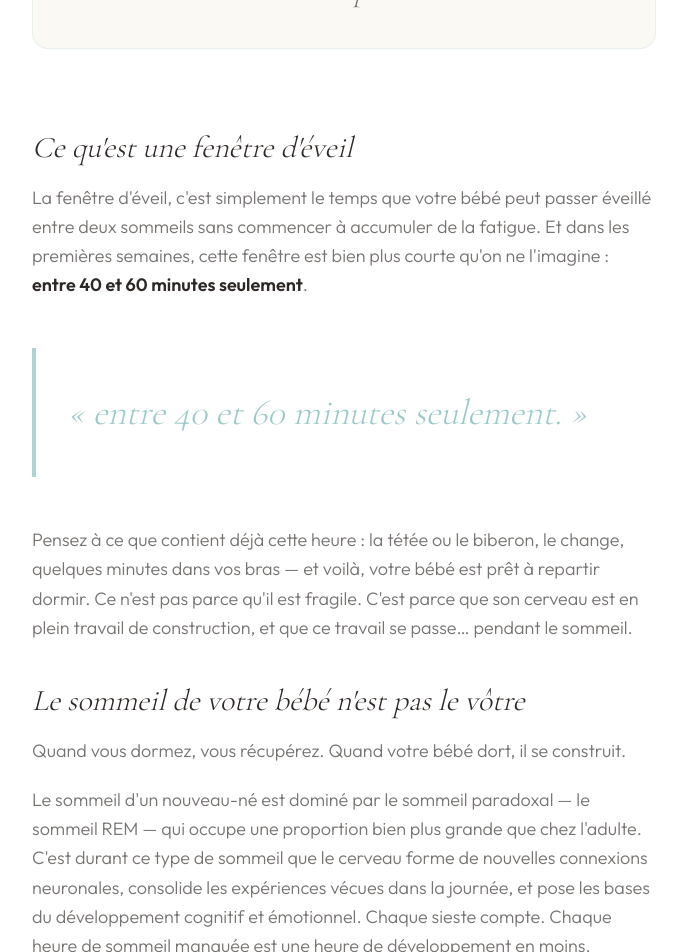
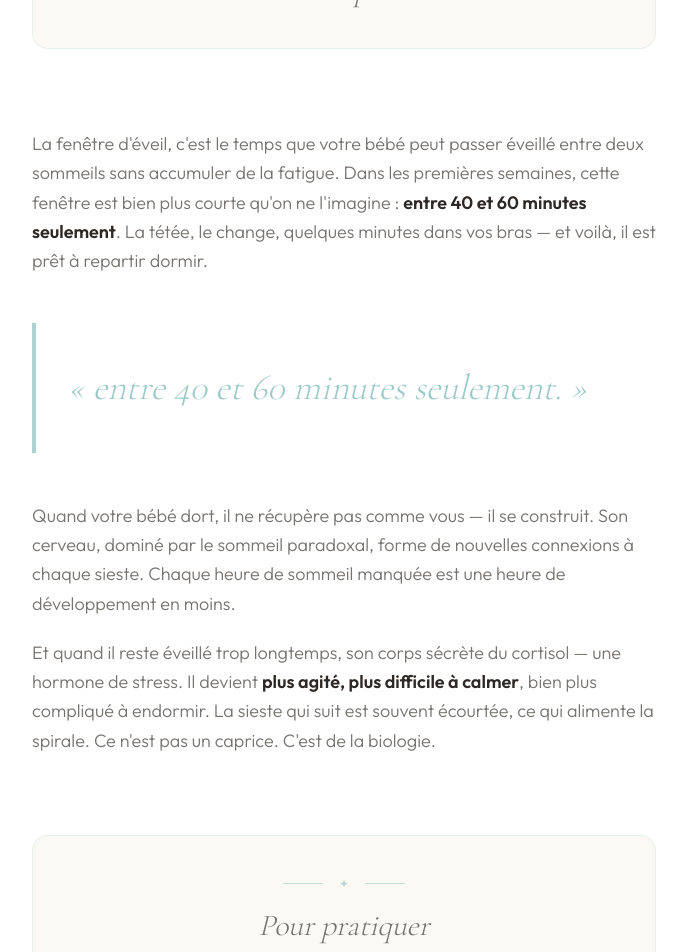
Before and after one commit to mamagiulia9-sudo/maman-giulia, a Next.js app in the folder site/: page /en/articles/fenetre-eveil in a window 1280 px wide. Shown: the part 1020-1972 px from the top of the page, without its empty margins (296-983 px from the left). Built offline with nearby package versions, Linux system fonts and the light colour scheme.

Commit message:
Pour comprendre : texte condensé, sans sous-titres

```diff
--- a/site/content/articles.ts
+++ b/site/content/articles.ts
@@ -42,18 +42,10 @@ const fenetre: Article = {
     { type: 'intro', text: "Dès que le bébé est éveillé — surtout dans les premières semaines, quand on ne sait pas encore comment occuper ces moments — le réflexe naturel est de le stimuler. On sort les mobiles colorés, on fait des mimiques, on lui parle sans arrêt, on appelle les grands-parents pour qu'ils voient « le bébé qui regarde ». Avec toute la bonne volonté du monde. Pourtant, c'est souvent cette stimulation-là, dans ces fenêtres-là, qui est la première raison pour laquelle un bébé n'arrive pas à s'endormir." },
     { type: 'intro', text: "Comprendre la notion de **fenêtre d'éveil**, c'est l'un des outils les plus puissants que vous puissiez avoir en main." },
     { type: 'part-header', text: 'Pour comprendre' },
-    { type: 'h3', text: "Ce qu'est une fenêtre d'éveil" },
-    { type: 'p', text: "La fenêtre d'éveil, c'est simplement le temps que votre bébé peut passer éveillé entre deux sommeils sans commencer à accumuler de la fatigue. Et dans les premières semaines, cette fenêtre est bien plus courte qu'on ne l'imagine : **entre 40 et 60 minutes seulement**." },
+    { type: 'p', text: "La fenêtre d'éveil, c'est le temps que votre bébé peut passer éveillé entre deux sommeils sans accumuler de la fatigue. Dans les premières semaines, cette fenêtre est bien plus courte qu'on ne l'imagine : **entre 40 et 60 minutes seulement**. La tétée, le change, quelques minutes dans vos bras — et voilà, il est prêt à repartir dormir." },
     { type: 'pull-quote', text: "entre 40 et 60 minutes seulement." },
-    { type: 'p', text: "Pensez à ce que contient déjà cette heure : la tétée ou le biberon, le change, quelques minutes dans vos bras — et voilà, votre bébé est prêt à repartir dormir. Ce n'est pas parce qu'il est fragile. C'est parce que son cerveau est en plein travail de construction, et que ce travail se passe… pendant le sommeil." },
-    { type: 'h3', text: "Le sommeil de votre bébé n'est pas le vôtre" },
-    { type: 'p', text: "Quand vous dormez, vous récupérez. Quand votre bébé dort, il se construit." },
-    { type: 'p', text: "Le sommeil d'un nouveau-né est dominé par le sommeil paradoxal — le sommeil REM — qui occupe une proportion bien plus grande que chez l'adulte. C'est durant ce type de sommeil que le cerveau forme de nouvelles connexions neuronales, consolide les expériences vécues dans la journée, et pose les bases du développement cognitif et émotionnel. Chaque sieste compte. Chaque heure de sommeil manquée est une heure de développement en moins." },
-    { type: 'p', text: "C'est pourquoi dépasser la fenêtre d'éveil n'est jamais anodin." },
-    { type: 'h3', text: 'Les conséquences' },
-    { type: 'p', text: "Quand un bébé reste éveillé trop longtemps, son corps sécrète du cortisol — une hormone de stress — pour compenser la fatigue. Résultat : il devient paradoxalement **plus agité, plus difficile à calmer**, et bien plus compliqué à endormir. C'est le bébé qui pleure sans raison apparente, qui se raidit, qui refuse tout contact — et vous qui ne comprenez pas ce qui s'est passé." },
-    { type: 'p', text: "Ce n'est pas un caprice. C'est de la biologie." },
-    { type: 'p', text: "Et si cette surcharge arrive avant une sieste, la sieste sera souvent plus courte que prévu — parfois réduite à un seul cycle de 20 à 30 minutes — ce qui alimente la spirale : bébé sous-dormé, bébé épuisé, bébé encore plus difficile à coucher." },
+    { type: 'p', text: "Quand votre bébé dort, il ne récupère pas comme vous — il se construit. Son cerveau, dominé par le sommeil paradoxal, forme de nouvelles connexions à chaque sieste. Chaque heure de sommeil manquée est une heure de développement en moins." },
+    { type: 'p', text: "Et quand il reste éveillé trop longtemps, son corps sécrète du cortisol — une hormone de stress. Il devient **plus agité, plus difficile à calmer**, bien plus compliqué à endormir. La sieste qui suit est souvent écourtée, ce qui alimente la spirale. Ce n'est pas un caprice. C'est de la biologie." },
     { type: 'part-header', text: 'Pour pratiquer' },
     { type: 'h3', text: 'Repérer les signaux de fatigue en 3 stades' },
     { type: 'p', text: "Votre bébé vous parle. Il ne le fait pas avec des mots, mais avec son corps. Ces signaux arrivent en trois temps — et l'enjeu, c'est d'agir au bon stade." },
```
